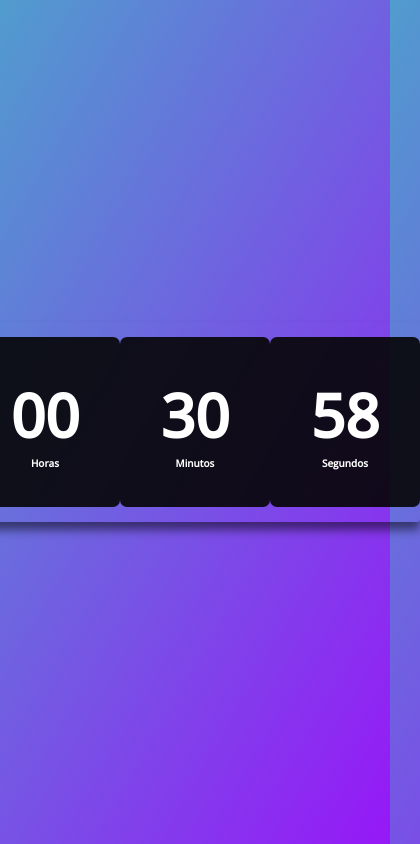
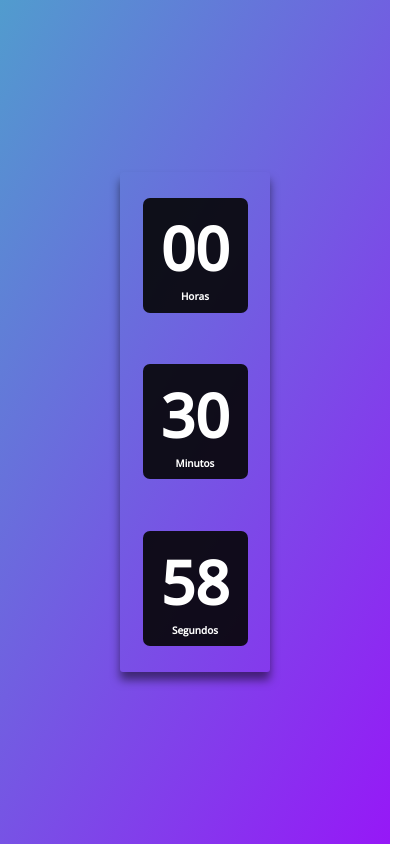
Before and after one commit to MarceloCardoso98/Relogio-Digital, a plain HTML site: page index.html in a window 390 px wide. Shown: the whole page, 420 px wide, since content can reach past the window. Drawn offline with nearby package versions, Linux system fonts and the light colour scheme.

Commit message:
responsividade aplicada

```diff
--- a/style.css
+++ b/style.css
@@ -47,3 +47,18 @@ body {
 .relogio span.tempo {
     font-size: 10px;
 }
+
+@media  only screen and (max-width: 500px) {
+
+    .relogio {
+        width: 150px;
+        height: 500px;
+        flex-direction: column;
+
+        }
+
+    .relogio div{
+        height: 115px;
+        width: 105px;
+    }
+}
```
Also changed, not shown: index.html (line endings or trailing spaces).
